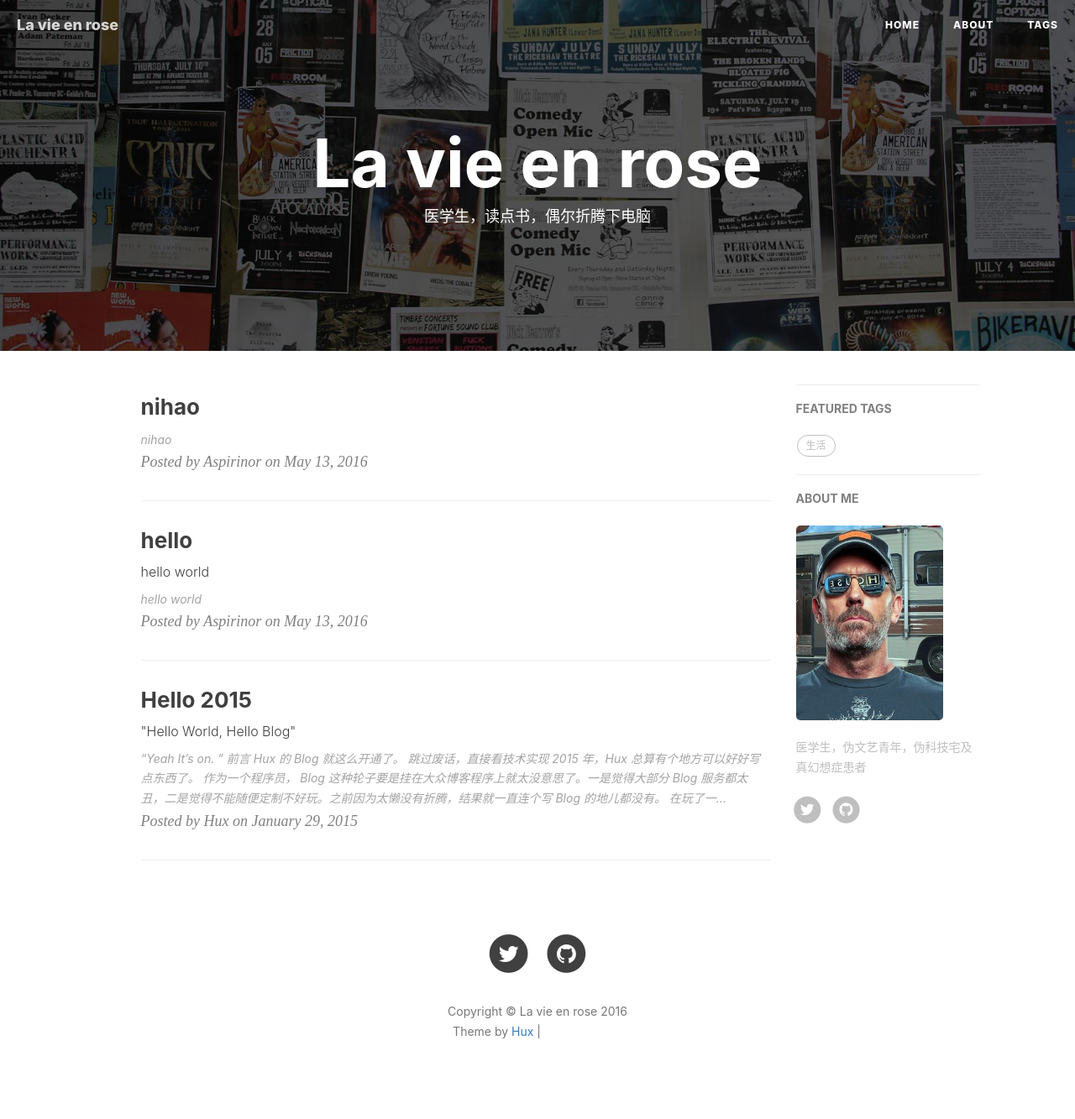
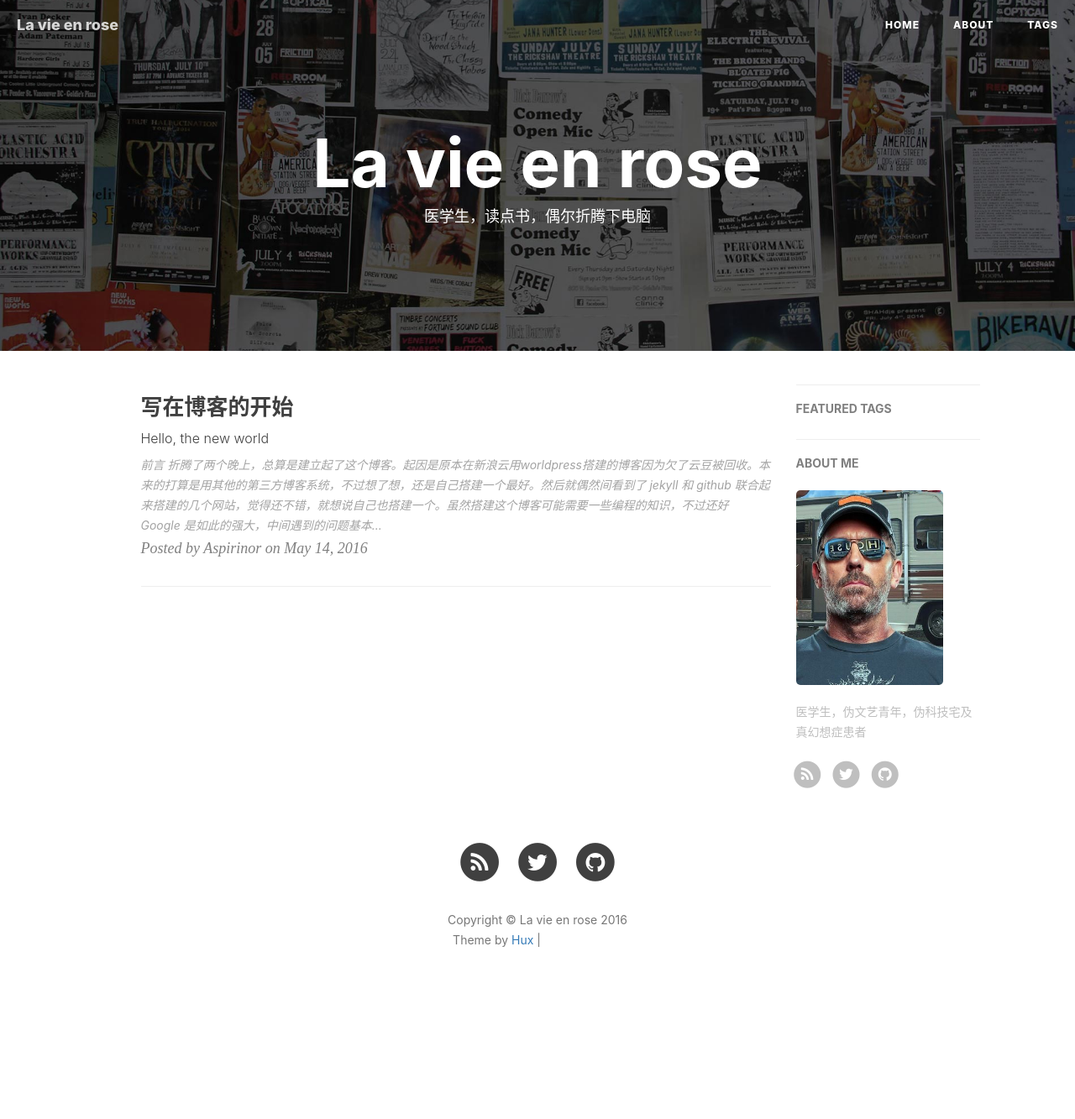
Before and after one commit to Aspirinor/aspirinor.github.com, a Jekyll site: the page built from index.html, in a window 1280 px wide. Shown: the whole page at 84% size. Built offline with Jekyll 4.4.1, drawn with Linux system fonts in a browser that asks for light colours; nearby versions of some CDN libraries; the list of posts is cut into pages by our own code; comment, search, counter and statistics services are not loaded; after the commit the page ends 1224 px from its top, so only the background shows below that; some of the changed lines change nothing that is shown; grey boxes are pictures that could not be loaded.

Commit message:
提交jekyll默认页面”

```diff
--- a/_config.yml
+++ b/_config.yml
@@ -27,7 +27,7 @@ anchorjs: true                          # if you want to customize anchor. check
 
 
 # SNS settings
-RSS: false
+RSS: true
 github_username:    aspirinor
 
 
@@ -42,9 +42,9 @@ kramdown:
 #disqus_username: _your_disqus_short_name_
 
 # Duoshuo settings
-duoshuo_username: Aspirinor
+duoshuo_username: aspirinor
 # Share component is depend on Comment so we can NOT use share only.
-duoshuo_share: true                     # set to false if you want to use Comment without Sharing
+duoshuo_share: false              # set to false if you want to use Comment without Sharing
 
 
 
--- a/_posts/2014-01-29-hello-2015.markdown
+++ /dev/null
@@ -1,80 +0,0 @@
----
-layout:     post
-title:      "Hello 2015"
-subtitle:   " \"Hello World, Hello Blog\""
-date:       2015-01-29 12:00:00
-author:     "Hux"
-header-img: "img/post-bg-2015.jpg"
-catalog: true
-tags:
-    - 生活
----
-
-> “Yeah It's on. ”
-
-
-## 前言
-
-Hux 的 Blog 就这么开通了。
-
-[跳过废话，直接看技术实现 ](#build)
-
-
-
-2015 年，Hux 总算有个地方可以好好写点东西了。
-
-
-作为一个程序员， Blog 这种轮子要是挂在大众博客程序上就太没意思了。一是觉得大部分 Blog 服务都太丑，二是觉得不能随便定制不好玩。之前因为太懒没有折腾，结果就一直连个写 Blog 的地儿都没有。
-
-在玩了一段时间知乎之后，答题的快感又激起了我开博客的冲动。之前的[个人网站](http://huangxuan.me/portfolio)是作品集形式的（现在集成进来了），并不适合用来写博文，一不做二不休，花一天搞一个吧！
-
-
-<p id = "build"></p>
----
-
-## 正文
-
-接下来说说搭建这个博客的技术细节。
-
-正好之前就有关注过 [GitHub Pages](https://pages.github.com/) + [Jekyll](http://jekyllrb.com/) 快速 Building Blog 的技术方案，非常轻松时尚。
-
-其优点非常明显：
-
-* **Markdown** 带来的优雅写作体验
-* 非常熟悉的 Git workflow ，**Git Commit 即 Blog Post**
-* 利用 GitHub Pages 的域名和免费无限空间，不用自己折腾主机
-	* 如果需要自定义域名，也只需要简单改改 DNS 加个 CNAME 就好了
-* Jekyll 的自定制非常容易，基本就是个模版引擎
-
-
-本来觉得最大的缺点可能是 GitHub 在国内访问起来太慢，所以第二天一起床就到 GitCafe(Chinese GitHub Copy) 迁移了一个[镜像](http://huxpro.gitcafe.io)出来，结果还是巨慢。
-
-哥哥可是个前端好嘛！ 果断开 Chrome DevTool 查了下网络请求，原来是 **pending 在了 Google Fonts** 上，页面渲染一直被阻塞到请求超时为止，难怪这么慢。
-忍痛割爱，只好把 Web Fonts 去了（反正超时看到的也只能是 fallback ），果然一下就正常了，而且 GitHub 和 GitCafe 对比并没有感受到明显的速度差异，虽然 github 的 ping 值明显要高一些，达到了 300ms，于是用 DNSPOD 优化了一下速度。
-
-
-
----
-
-配置的过程中也没遇到什么坑，基本就是 Git 的流程，相当顺手
-
-大的 Jekyll 主题上直接 fork 了 Clean Blog（这个主题也相当有名，就不多赘述了。唯一的缺点大概就是没有标签支持，于是我给它补上了。）
-
-本地调试环境需要 `gem install jekyll`，结果 rubygem 的源居然被墙了……后来手动改成了我大淘宝的镜像源才成功
-
-Theme 的 CSS 是基于 Bootstrap 定制的，看得不爽的地方直接在 Less 里改就好了（平时更习惯 SCSS 些），**不过其实我一直觉得 Bootstrap 在移动端的体验做得相当一般，比我在淘宝参与的团队 CSS 框架差多了……**所以为了体验，也补了不少 CSS 进去
-
-最后就进入了耗时反而最长的**做图、写字**阶段，也算是进入了**写博客**的正轨，因为是类似 Hack Day 的方式去搭这个站的，所以折腾折腾着大半夜就过去了。
-
-第二天考虑中文字体的渲染，fork 了 [Type is Beautiful](http://www.typeisbeautiful.com/) 的 `font` CSS，调整了字号，适配了 Win 的渣渲染，中英文混排效果好多了。
-
-
-## 后记
-
-回顾这个博客的诞生，纯粹是出于个人兴趣。在知乎相关问题上回答并获得一定的 star 后，我决定把这个博客主题当作一个小小的开源项目来维护。
-
-在经历 v1.0 - v1.5 的蜕变后，这个博客主题愈发完整，不但增加了诸多 UI 层的优化（opinionated）；在代码层面，更加丰富的配置项也使得这个主题拥有了更好的灵活性与可拓展性。而作为一个开源项目，我也积极的为其完善文档与解决 issue。
-
-如果你恰好逛到了这里，希望你也能喜欢这个博客主题。
-
-—— Hux 后记于 2015.10
--- /dev/null
+++ b/_posts/2016-05-14-firsttext.md
@@ -0,0 +1,87 @@
+---
+layout: post
+title: 写在博客的开始
+subtitle: Hello, the new world
+author: Aspirinor
+header-img: img/home-bg-o.jpg
+catalog: true
+date: 2016-05-14 11:30:38 +0800
+tag: 其他
+---
+## 前言
+
+折腾了两个晚上，总算是建立起了这个博客。起因是原本在新浪云用worldpress搭建的博客因为欠了云豆被回收。本来的打算是用其他的第三方博客系统，不过想了想，还是自己搭建一个最好。然后就偶然间看到了 **jekyll** 和 **github** 联合起来搭建的几个网站，觉得还不错，就想说自己也搭建一个。虽然搭建这个博客可能需要一些编程的知识，不过还好 **Google** 是如此的强大，中间遇到的问题基本google都可以解决掉，所以最终顺利地搭建起了这个博客。
+
+## 博客的内容
+
+搭建这个博客其实也只是兴趣使然，一直想要有一个属于自己的主页。至于博客的内容，可能就是
+
+* 学习外语的笔记
+* 影评或者书评
+* 自己的随想
+* 某些技巧类的东西
+* 可能的话，写一些科普文章（在自己已有的知识内）
+
+总的来说，什么乱七八糟的东西都会写一点
+
+
+## 搭建过程
+
+jekyll本身对Mac的支持更好一点，主要是ruby环境对Mac的支持更好。不过windows还是可以搭建起来的。我的电脑系统是win10，也很顺利地完成了整个过程。
+
+整个搭建过程可以分为四步：
+
+### 一 安装ruby和devkit
+
+这是第一步，也是很重要的一步，因为jekyll的安装需要这个环境，具体的安装方法可以自行google，
+这里推荐一篇博文，搭建可以参考
+
+* [搭建jekyll博客](http://www.itwenku.net/dev/20160103/2152.html)
+
+安装成功以后，在CMD中执行
+
+    ruby -v
+
+如果返回版本号说明安装成功。
+
+### 二 安装jekyll
+
+执行
+
+    gem install jekyll
+
+最好在墙外执行这个操作，墙内执行速度据说超慢。
+
+然后执行
+
+    jekyll -v
+
+返回版本号说明安装成功。
+
+中间细节部分参考上面那篇博文。
+
+### 三 创建Github库并创建Github Pages
+
+之所以有这一步是因为我的网站是部署在github上的。这样做的好处是免费且不限流量，
+
+这一步需要有github的账号。创建新库并命名为username.github.com。然后创建一个github pages。这个准备工作就做好了。
+
+这一步以及下一步可以参考
+
+* [Jekyll本地搭建开发环境以及Github部署流程](http://pizida.com/technology/2016/03/03/use-jekyll-create-blog-on-github/#github-pages)
+
+### 四 将网站部署至github的库
+
+这一步完全参考上面的博文。
+
+这一步需要有git这个软件，可以在[git简明指南](http://rogerdudler.github.io/git-guide/index.zh.html)下载。
+
+但是参考上面的博文建立的网站太简单，所以我又去找了模板。最后只要修改好模板的部署文件和主页面文件，在上传到github就可以了。
+
+到这里，网站就完全建好啦。
+
+## 后记
+
+这个博客的模板是[@Hux黄玄](http://weibo.com/u/1787076481?topnav=1&wvr=6&topsug=1&is_hot=1)的作品，十分感谢。
+
+这个博客的搭建可能不只是随便玩玩。记得学长说，如果长时间不写东西，最终笔锋会钝。所以要加油呢，努力读书，努力写作，to be a good man。
--- a/_posts/2016-05-14-testurl.md
+++ /dev/null
@@ -1,9 +0,0 @@
----
-layout: post
-title: hello
-subtitle: hello world
-author: Aspirinor
-date: 2016-05-14 01:44:33 +0800
-tag: 生活
----
-hello world
--- a/_posts/2016-05-14-testurl2.md
+++ /dev/null
@@ -1,11 +0,0 @@
----
-layout: post
-title: nihao
-subtitle:
-author: Aspirinor
-head-img:
-catalog: true
-date: 2016-05-14 02:01:25 +0800
-tag: 生活
----
-nihao
```
